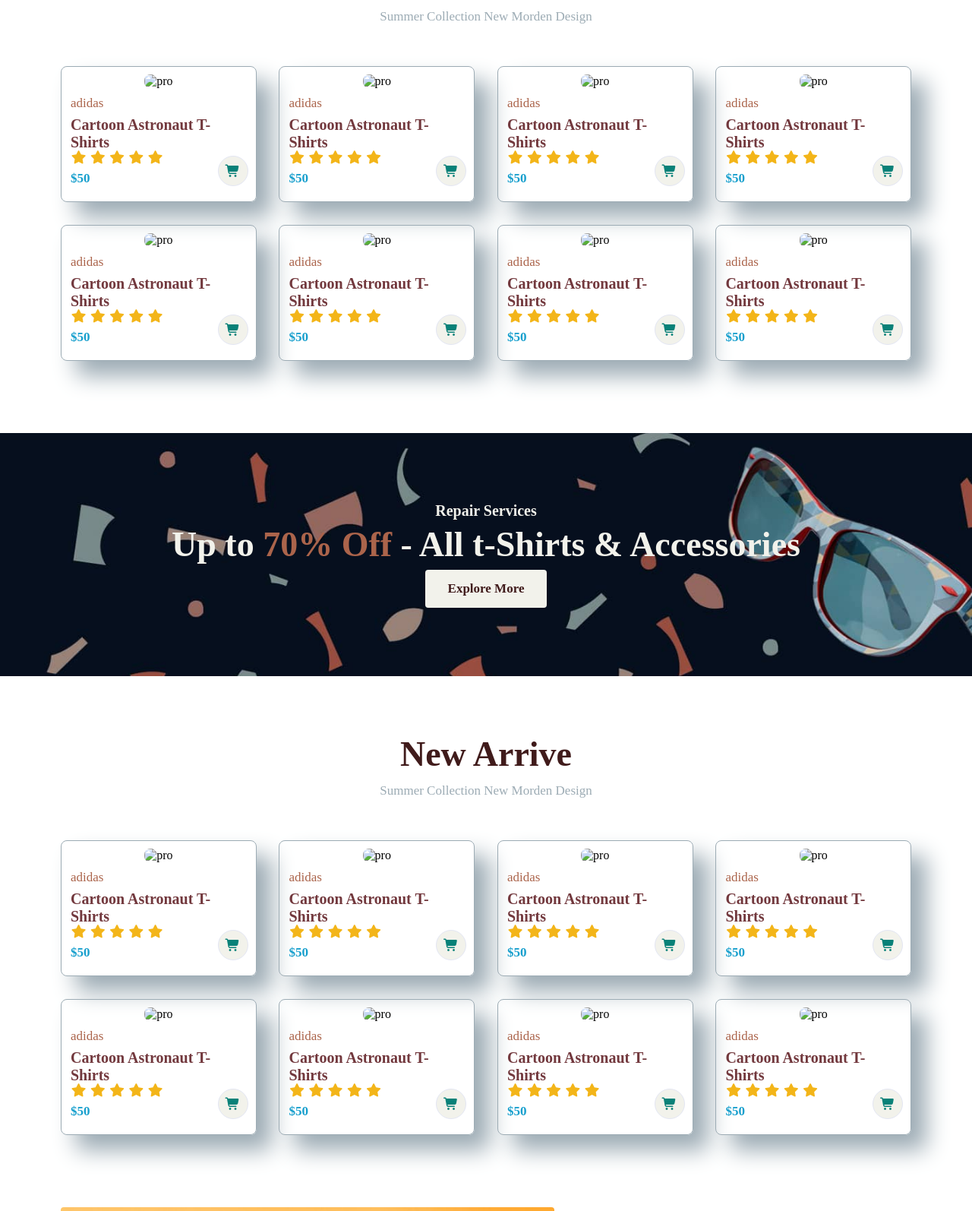
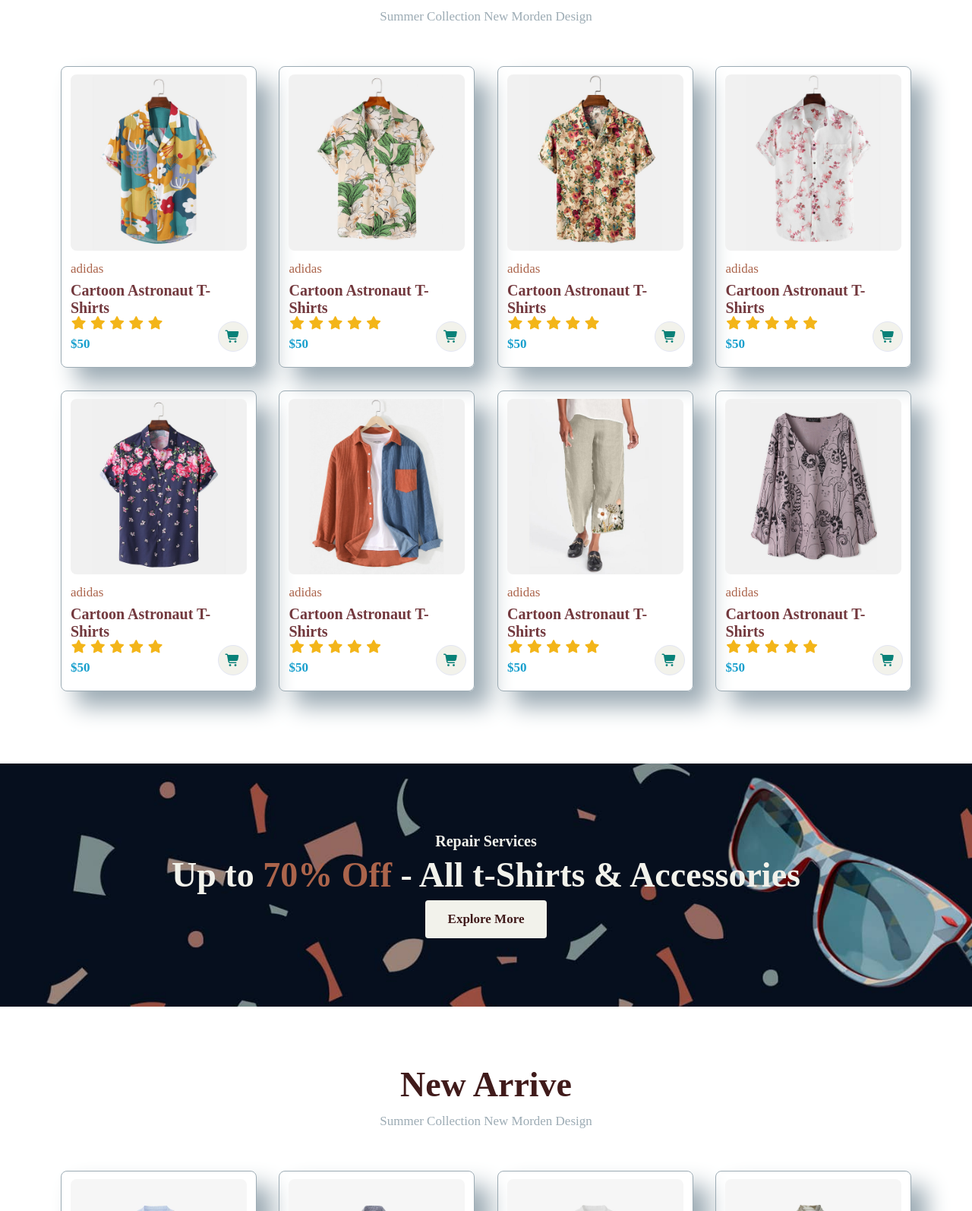
Before and after one commit to tushar-kumar06/Project, a plain HTML site: page index.html in a window 1280 px wide. Shown: the part 1206-2800 px from the top of the page at 76% size. Drawn offline with Linux system fonts and the light colour scheme; a web font is replaced by a local one.

Commit message:
Update index.html

```diff
--- a/index.html
+++ b/index.html
@@ -42,27 +42,27 @@
     <!-- feature -->
     <section id="feature" class="section-p1">
         <div class="fe-box">
-            <img src="/asset/features/f1.png" alt="free-shipping">
+            <img src="/Asset/Features/f1.png" alt="free-shipping">
             <h6>Free Shipping</h6>
         </div>
         <div class="fe-box">
-            <img src="/asset/features/f2.png" alt="free-shipping">
+            <img src="/Asset/Features/f2.png" alt="free-shipping">
             <h6>Online Order</h6>
         </div>
         <div class="fe-box">
-            <img src="/asset/features/f3.png" alt="free-shipping">
+            <img src="/Asset/Features/f3.png" alt="free-shipping">
             <h6>Save Money</h6>
         </div>
         <div class="fe-box">
-            <img src="/asset/features/f4.png" alt="free-shipping">
+            <img src="/Asset/Features/f4.png" alt="free-shipping">
             <h6>Promotions</h6>
         </div>
         <div class="fe-box">
-            <img src="/asset/features/f5.png" alt="free-shipping">
+            <img src="/Asset/Features/f5.png" alt="free-shipping">
             <h6>Happy Sell</h6>
         </div>
         <div class="fe-box">
-            <img src="/asset/features/f6.png" alt="free-shipping">
+            <img src="/Asset/Features/f6.png" alt="free-shipping">
             <h6>F24/7 Support</h6>
         </div>
     </section>
@@ -73,7 +73,7 @@
         <p>Summer Collection New Morden Design</p>
         <div class="pro-container">
             <div class="pro">
-                <img src="/asset/products/f1.jpg" alt="pro">
+                <img src="/Asset/Product/f1.jpg" alt="pro">
                 <div class="des">
                     <span>adidas</span>
                     <h5>Cartoon Astronaut T-Shirts</h5>
@@ -89,7 +89,7 @@
                 <a href="#"><i class="fa fa-shopping-cart cart"></i></a>
             </div>
             <div class="pro">
-                <img src="/asset/products/f2.jpg" alt="pro">
+                <img src="/Asset/Product/f2.jpg" alt="pro">
                 <div class="des">
                     <span>adidas</span>
                     <h5>Cartoon Astronaut T-Shirts</h5>
@@ -105,7 +105,7 @@
                 <a href="#"><i class="fa fa-shopping-cart cart"></i></a>
             </div>
             <div class="pro">
-                <img src="/asset/products/f3.jpg" alt="pro">
+                <img src="/Asset/Product/f3.jpg" alt="pro">
                 <div class="des">
                     <span>adidas</span>
                     <h5>Cartoon Astronaut T-Shirts</h5>
@@ -121,7 +121,7 @@
                 <a href="#"><i class="fa fa-shopping-cart cart"></i></a>
             </div>
             <div class="pro">
-                <img src="/asset/products/f4.jpg" alt="pro">
+                <img src="/Asset/Product/f4.jpg" alt="pro">
                 <div class="des">
                     <span>adidas</span>
                     <h5>Cartoon Astronaut T-Shirts</h5>
@@ -137,7 +137,7 @@
                 <a href="#"><i class="fa fa-shopping-cart cart"></i></a>
             </div>
             <div class="pro">
-                <img src="/asset/products/f5.jpg" alt="pro">
+                <img src="/Asset/Product/f5.jpg" alt="pro">
                 <div class="des">
                     <span>adidas</span>
                     <h5>Cartoon Astronaut T-Shirts</h5>
@@ -153,7 +153,7 @@
                 <a href="#"><i class="fa fa-shopping-cart cart"></i></a>
             </div>
             <div class="pro">
-                <img src="/asset/products/f6.jpg" alt="pro">
+                <img src="/Asset/Product/f6.jpg" alt="pro">
                 <div class="des">
                     <span>adidas</span>
                     <h5>Cartoon Astronaut T-Shirts</h5>
@@ -169,7 +169,7 @@
                 <a href="#"><i class="fa fa-shopping-cart cart"></i></a>
             </div>
             <div class="pro">
-                <img src="/asset/products/f7.jpg" alt="pro">
+                <img src="/Asset/Product/f7.jpg" alt="pro">
                 <div class="des">
                     <span>adidas</span>
                     <h5>Cartoon Astronaut T-Shirts</h5>
@@ -185,7 +185,7 @@
                 <a href="#"><i class="fa fa-shopping-cart cart"></i></a>
             </div>
             <div class="pro">
-                <img src="/asset/products/f8.jpg" alt="pro">
+                <img src="/Asset/Product/f8.jpg" alt="pro">
                 <div class="des">
                     <span>adidas</span>
                     <h5>Cartoon Astronaut T-Shirts</h5>
@@ -216,7 +216,7 @@
         <p>Summer Collection New Morden Design</p>
         <div class="pro-container">
             <div class="pro">
-                <img src="/asset/products/n1.jpg" alt="pro">
+                <img src="/Asset/Product/n1.jpg" alt="pro">
                 <div class="des">
                     <span>adidas</span>
                     <h5>Cartoon Astronaut T-Shirts</h5>
@@ -232,7 +232,7 @@
                 <a href="#"><i class="fa fa-shopping-cart cart"></i></a>
             </div>
             <div class="pro">
-                <img src="/asset/products/n2.jpg" alt="pro">
+                <img src="/Asset/Product/n2.jpg" alt="pro">
                 <div class="des">
                     <span>adidas</span>
                     <h5>Cartoon Astronaut T-Shirts</h5>
@@ -248,7 +248,7 @@
                 <a href="#"><i class="fa fa-shopping-cart cart"></i></a>
             </div>
             <div class="pro">
-                <img src="/asset/products/n3.jpg" alt="pro">
+                <img src="/Asset/Product/n3.jpg" alt="pro">
                 <div class="des">
                     <span>adidas</span>
                     <h5>Cartoon Astronaut T-Shirts</h5>
@@ -264,7 +264,7 @@
                 <a href="#"><i class="fa fa-shopping-cart cart"></i></a>
             </div>
             <div class="pro">
-                <img src="/asset/products/n4.jpg" alt="pro">
+                <img src="/Asset/Product/n4.jpg" alt="pro">
                 <div class="des">
                     <span>adidas</span>
                     <h5>Cartoon Astronaut T-Shirts</h5>
@@ -280,7 +280,7 @@
                 <a href="#"><i class="fa fa-shopping-cart cart"></i></a>
             </div>
             <div class="pro">
-                <img src="/asset/products/n5.jpg" alt="pro">
+                <img src="/Asset/Product/n5.jpg" alt="pro">
                 <div class="des">
                     <span>adidas</span>
                     <h5>Cartoon Astronaut T-Shirts</h5>
@@ -296,7 +296,7 @@
                 <a href="#"><i class="fa fa-shopping-cart cart"></i></a>
             </div>
             <div class="pro">
-                <img src="/asset/products/n6.jpg" alt="pro">
+                <img src="/Asset/Product/n6.jpg" alt="pro">
                 <div class="des">
                     <span>adidas</span>
                     <h5>Cartoon Astronaut T-Shirts</h5>
@@ -312,7 +312,7 @@
                 <a href="#"><i class="fa fa-shopping-cart cart"></i></a>
             </div>
             <div class="pro">
-                <img src="/asset/products/n7.jpg" alt="pro">
+                <img src="/Asset/Product/n7.jpg" alt="pro">
                 <div class="des">
                     <span>adidas</span>
                     <h5>Cartoon Astronaut T-Shirts</h5>
@@ -328,7 +328,7 @@
                 <a href="#"><i class="fa fa-shopping-cart cart"></i></a>
             </div>
             <div class="pro">
-                <img src="/asset/products/n8.jpg" alt="pro">
+                <img src="/Asset/Product/n8.jpg" alt="pro">
                 <div class="des">
                     <span>adidas</span>
                     <h5>Cartoon Astronaut T-Shirts</h5>
@@ -431,11 +431,11 @@
             <h4>Install App</h4>
             <p>From App Store or Google Play</p>
             <div class="row">
-                <img src="/asset/pay/app.jpg" alt="app">
-                <img src="/asset/pay/play.jpg" alt="play">
+                <img src="/Asset/Pay/app.jpg" alt="app">
+                <img src="/Asset/Pay/play.jpg" alt="play">
             </div>
             <p>Secured Payment Gateways</p>
-            <img src="/asset/pay/pay.png" alt="pay" class="cards">
+            <img src="/Asset/Pay/pay.png" alt="pay" class="cards">
         </div>
 
         <div class="copyright">
@@ -445,4 +445,5 @@
 
     <script src="script.js"></script>
 </body>
+
 </html>
```
